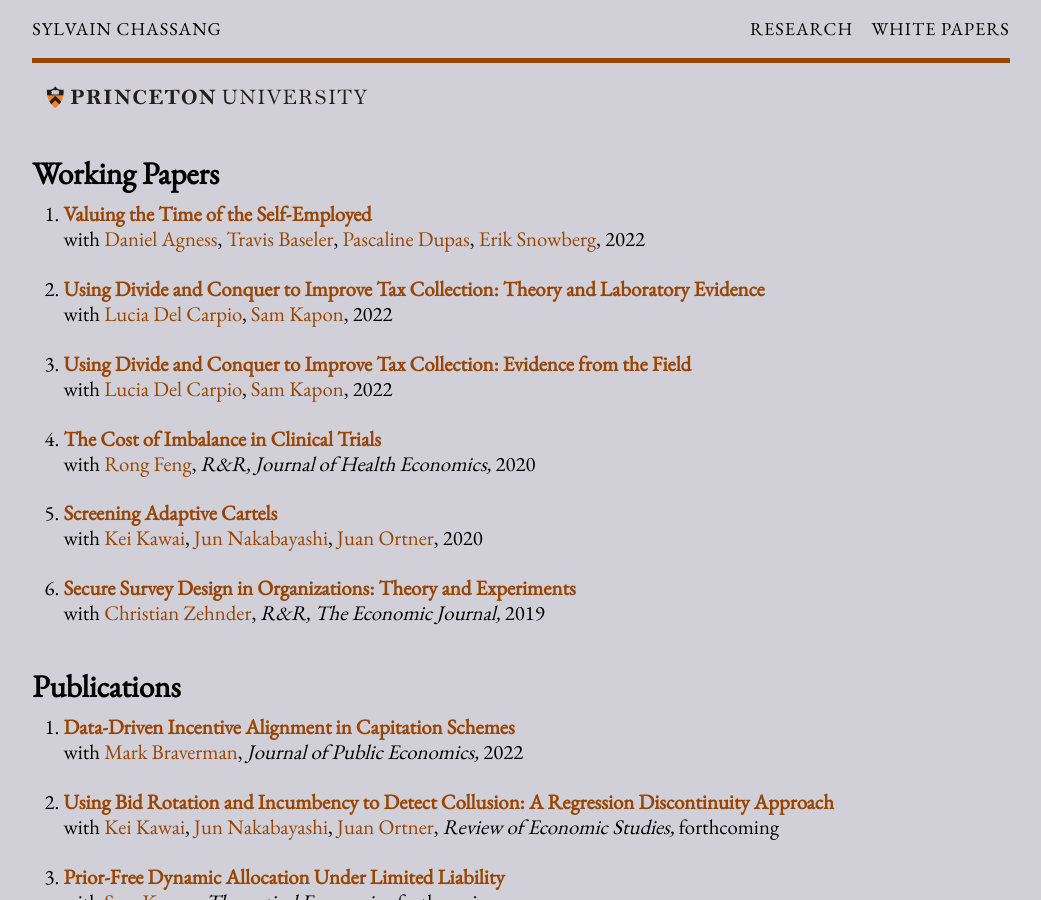
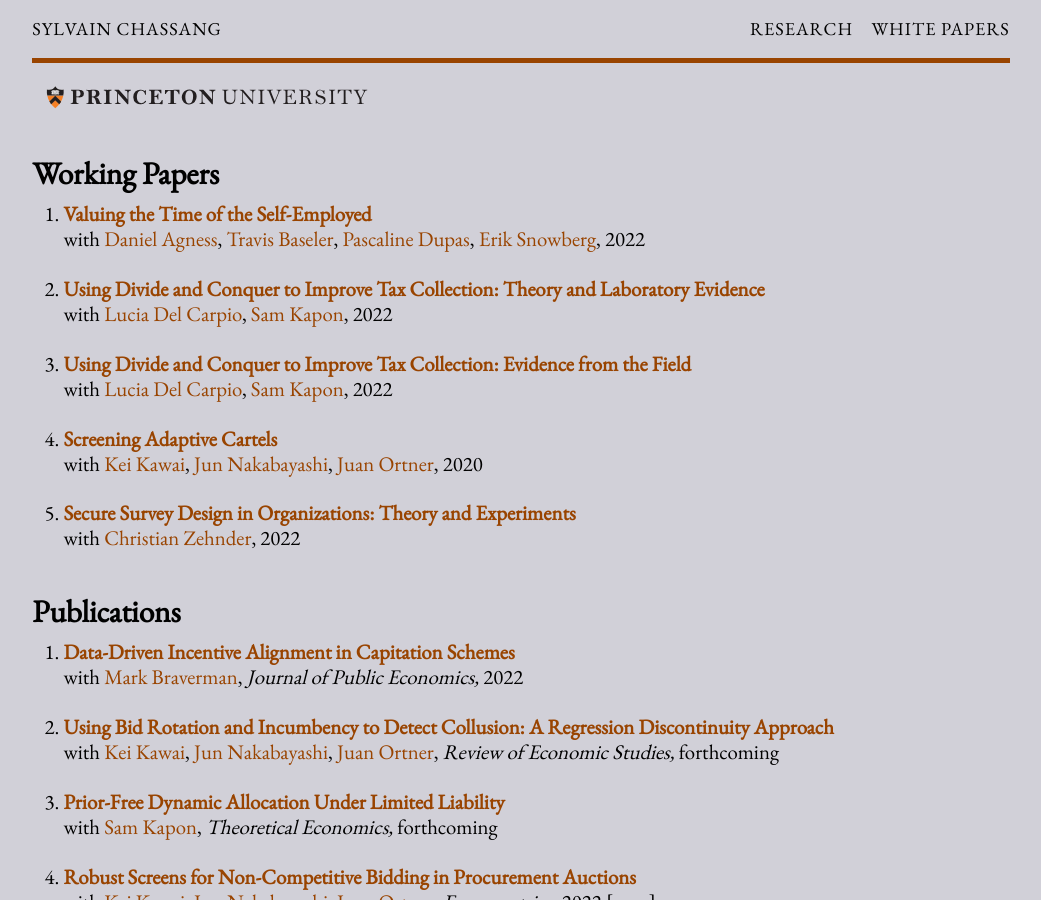
Before and after one commit to sylvaingchassang/chassang.github.io, a Jekyll site: the page built from research.md, in a window 1280 px wide and 900 px high. Shown: the whole window, without its empty margins (119-1160 px from the left). Built offline with Jekyll 4.4.1, drawn with Linux system fonts in a browser that asks for light colours.

Commit message:
updating non published papers

```diff
--- a/research.md
+++ b/research.md
@@ -33,14 +33,6 @@
       url:   "/assets/papers/jesus_maria.pdf"
       note: "In the context of collecting property taxes from 13432 households in a district of Lima (Peru), we investigate whether prioritized enforcement can improve the effective use of limited enforcement capacity. We randomly assign households to two treatment arms: one replicating the city’s usual collection policy, and one implementing a prioritized enforcement rule in which households are ordered according to a suitable rank and sequentially issued clear short-term promises of collection if they fail to make minimum tax payments. Raw findings show that prioritized enforcement improved tax collection by increasing tax revenue, and decreasing the number of costly collection actions taken. We identify an important friction ignored by existing theory: tax-payers’ response to incentives is slow, which changes the optimal management of collection promises. Finally, we estimate a model of tax-payer behavior and use it to produce counterfactual treatment estimates for other collection policies of interest. In particular, we estimate that, keeping the number of collection actions fixed, prioritized enforcement would increase tax revenue over 5 months by 11.3%."
 
-    - title:   "The Cost of Imbalance in Clinical Trials"
-      coauthors:
-        - r_feng
-      journal: "R&R, Journal of Health Economics"
-      year:  2020
-      internal: True
-      url:   "/assets/papers/trial_balance.pdf"
-      note: "This paper seeks to measure the cost of imbalance with respect to gender in a sample of roughly 2000 clinical studies. We document significant imbalance: 25% of experiments have at least 26% more men in one treatment arm than in the other. In addition, clinical trials with greater imbalance have more dispersed treatment effects, indicating that imbalance reduces the informativeness of experiments. A simple structural model suggests that for a typical experiment, using a balanced random design could deliver informativeness gains equivalent to increasing the sample size by 18%."
 
     - title:   "Screening Adaptive Cartels"
       coauthors:
@@ -58,8 +50,8 @@
     - title:   "Secure Survey Design in Organizations: Theory and Experiments"
       coauthors:
         - c_zehnder
-      year:  2019
-      journal: "R&R, The Economic Journal"
+      year:  2022
+      journal:
       internal: True
       url:   "/assets/papers/secure_survey_design.pdf"
       note: "We evaluate secure survey design techniques seeking to improve
```
Also changed, not shown: white_papers.md (+8 -0 lines).
